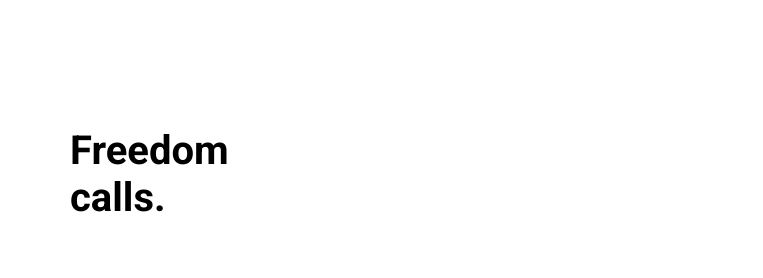
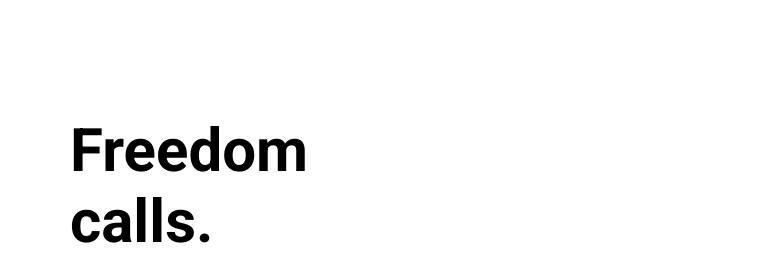
Before and after one commit to sibashish99/iPhone_watch_UI, a plain HTML site: page index.html in a window 1280 px wide. Shown: the part 72-350 px from the top of the page, 0-763 px from the left. Drawn offline with Linux system fonts and the light colour scheme.

Commit message:
Update index.html

```diff
--- a/index.html
+++ b/index.html
@@ -31,7 +31,7 @@
     <section class="section-a">
       <div class="container">
         <div>
-          <h1 style="font-size: 40px; font-weight: 700;">Freedom<br />calls.</h1>
+          <h1 style="font-size: 60px; font-weight: 700;">Freedom<br />calls.</h1>
           <p style="font-size: 15px; color: rgb(68, 65, 65); font-weight: 600;">
             Answer a call from your surfboard. Ask Siri to send a message.
             Stream your favorite songs on your run. And do it all while leaving
```
